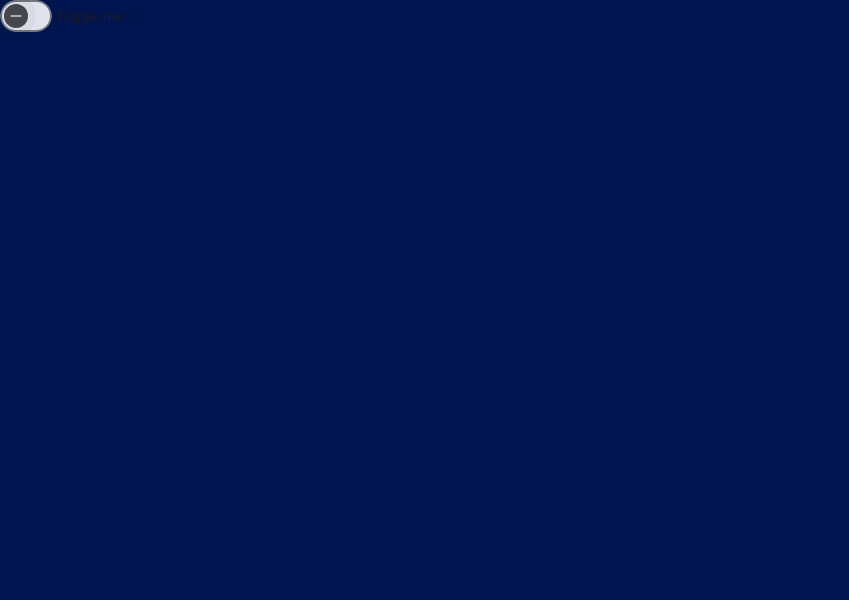
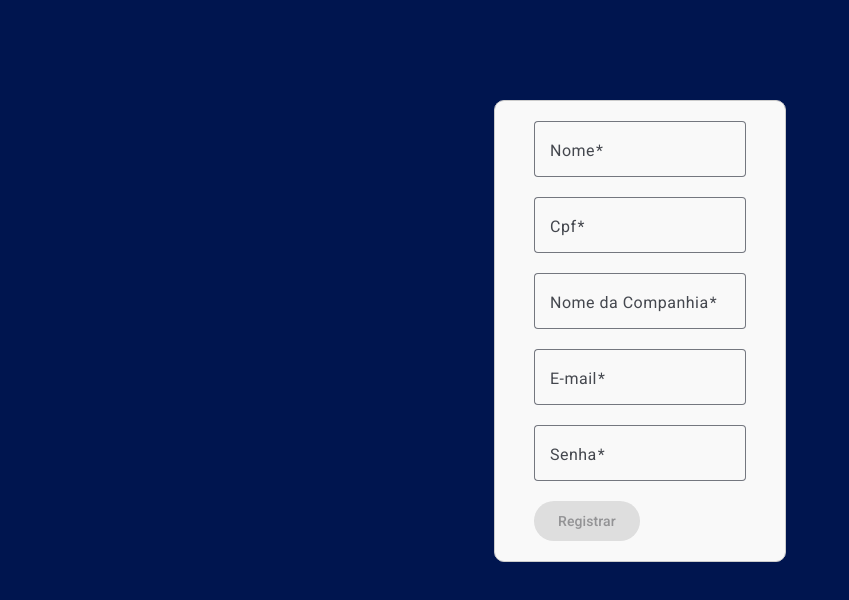
Before and after one commit to Nog022/meet-hub-frontend, an Angular app: page /register in a window 1280 px wide. Before the commit this address led to /. Shown: the top 600 px of the page, without its empty margins (0-849 px from the left). Built offline with nearby package versions, Linux system fonts and the light colour scheme.

Commit message:
adicionando o componente register

```diff
--- a/src/app/app.component.html
+++ b/src/app/app.component.html
@@ -18,4 +18,4 @@
 
 
 <router-outlet />
-<mat-slide-toggle>Toggle me!</mat-slide-toggle>
+<!-- <mat-slide-toggle>Toggle me!</mat-slide-toggle> -->
--- a/src/app/login/login.module.ts
+++ b/src/app/login/login.module.ts
@@ -9,6 +9,7 @@ import { MatButtonModule } from '@angular/material/button';
 import { MatInputModule } from '@angular/material/input';
 import { BrowserAnimationsModule } from '@angular/platform-browser/animations';
 import { ReactiveFormsModule } from '@angular/forms';
+import { RegisterComponent } from './register/register.component';
 
 @NgModule({
   imports: [
@@ -17,8 +18,9 @@ import { ReactiveFormsModule } from '@angular/forms';
     MatButtonModule,  // Botão do Angular Material
     MatInputModule,   // Campo de entrada do Angular Material
     ReactiveFormsModule, // Módulo de formulários reativos
+
   ],
-  declarations: [LoginComponent],
+  declarations: [LoginComponent, RegisterComponent],
   exports: [LoginComponent]
 })
 export class LoginModule { }
--- /dev/null
+++ b/src/app/login/register/register.component.css
@@ -0,0 +1,11 @@
+#formRegister{
+  display: flex ;
+  justify-content: center;
+  align-items: center;
+  width: 250px;
+  margin: 100px auto;
+  padding: 20px;
+  border: 1px solid #ccc;
+  border-radius: 10px;
+  background-color: #f9f9f9;
+}
--- /dev/null
+++ b/src/app/login/register/register.component.html
@@ -0,0 +1,64 @@
+<!DOCTYPE html>
+<html lang="pt-br">
+<head>
+  <meta charset="UTF-8">
+  <meta name="viewport" content="width=device-width, initial-scale=1.0">
+  <title>Register</title>
+</head>
+<body>
+
+  <div id="formRegister">
+    <form [formGroup]="registerForm" (ngSubmit)="submitForm()">
+      <mat-form-field appearance="outline" class="full-width">
+        <mat-label>Nome</mat-label>
+        <input matInput formControlName="username">
+        <mat-error *ngIf="registerForm.get('username')?.invalid && registerForm.get('username')?.touched">
+          O nome é obrigatório.
+        </mat-error>
+      </mat-form-field>
+      <br>
+
+      <mat-form-field appearance="outline" class="full-width">
+        <mat-label>Cpf</mat-label>
+        <input matInput formControlName="cpf" maxlength="11" pattern="\d{11}">
+        <mat-error *ngIf="registerForm.get('cpf')?.invalid && registerForm.get('cpf')?.touched">
+          O cpf é obrigatório.
+        </mat-error>
+      </mat-form-field>
+      <br>
+
+      <mat-form-field appearance="outline" class="full-width">
+        <mat-label>Nome da Companhia</mat-label>
+        <input matInput formControlName="companyName">
+        <mat-error *ngIf="registerForm.get('companyName')?.invalid && registerForm.get('companyName')?.touched">
+          O nome da empresa é obrigatório.
+        </mat-error>
+      </mat-form-field>
+      <br>
+
+      <mat-form-field appearance="outline" class="full-width">
+        <mat-label>E-mail</mat-label>
+        <input matInput type="email" formControlName="email">
+        <mat-error *ngIf="registerForm.get('email')?.invalid && registerForm.get('email')?.touched">
+          Digite um e-mail válido.
+        </mat-error>
+      </mat-form-field>
+      <br>
+      <mat-form-field appearance="outline" class="full-width">
+        <mat-label>Senha</mat-label>
+        <input matInput type="password" formControlName="password">
+        <mat-error *ngIf="registerForm.get('password')?.invalid && registerForm.get('password')?.touched">
+          A senha deve ter pelo menos 6 caracteres.
+        </mat-error>
+      </mat-form-field>
+
+        <br>
+      <button mat-raised-button color="red" type="submit" [disabled]="registerForm.invalid">
+        Registrar
+      </button>
+    </form>
+  </div>
+
+
+</body>
+</html>
--- /dev/null
+++ b/src/app/login/register/register.component.ts
@@ -0,0 +1,37 @@
+import { Component, OnInit } from '@angular/core';
+import { FormBuilder, FormGroup, Validators } from '@angular/forms';
+
+@Component({
+  selector: 'app-register',
+  templateUrl: './register.component.html',
+  styleUrls: ['./register.component.css'],
+  standalone: false
+})
+export class RegisterComponent implements OnInit {
+  registerForm! : FormGroup;
+  constructor(private fb: FormBuilder) { }
+
+  ngOnInit(): void {
+    this.registerForm = this.fb.group({
+      username: ['', Validators.required],
+      cpf: ['', [Validators.required, Validators.pattern(/^\d{11}$/)]],
+      companyName: ['', Validators.required],
+      email: ['', [Validators.required, Validators.email]],
+      password: ['', [Validators.required, Validators.minLength(6)]]
+
+
+
+
+
+    });
+  }
+
+  submitForm(){
+    if(this.registerForm.valid){
+      console.log('Dados do formulário:', this.registerForm.value);
+    }else {
+      console.log('Formulário inválido');
+    }
+  }
+
+}
```
Also changed, not shown: src/app/login/login.routing.ts (+8 -1 lines), 1 other file (tests, documents, lock files or other folders).
